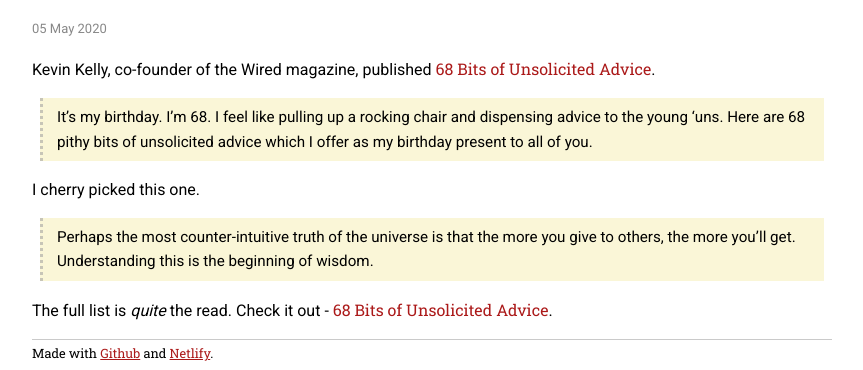
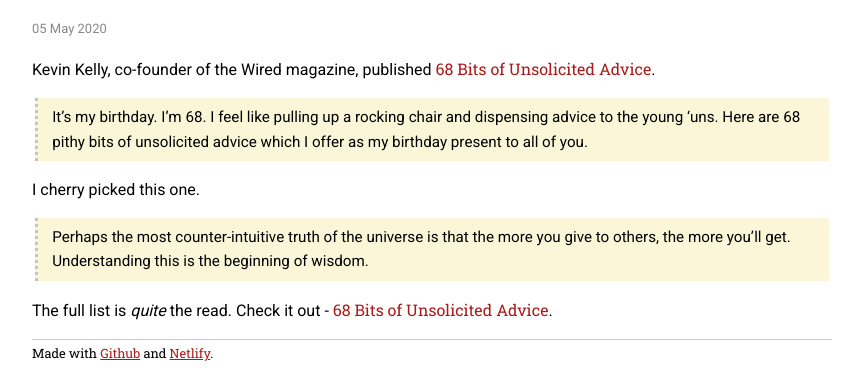
Before and after one commit to sautee/sautee.github.io, a Jekyll site: the page built from _posts/2020-05-05-kkadvice.md, in a window 1280 px wide. Shown: the part 161-531 px from the top of the page, without its empty margins (208-1071 px from the left). Built offline with Jekyll 4.4.1, drawn with Linux system fonts in a browser that asks for light colours.

Commit message:
Update site.css

```diff
--- a/css/site.css
+++ b/css/site.css
@@ -28,14 +28,14 @@
 }
 
 blockquote {
-    margin: 0 0.5em;
+    margin: 0 0.2em;
     padding: 0 0.45em;
     border-left: 0.2em dotted #9e9e9e8a;
     background-color:#faf6d7;
 }
 
 blockquote p {
-    font-size:0.95em;
+    font-size: 0.95em;
     color: #000000;
     padding: 0.45em;
 }
```
